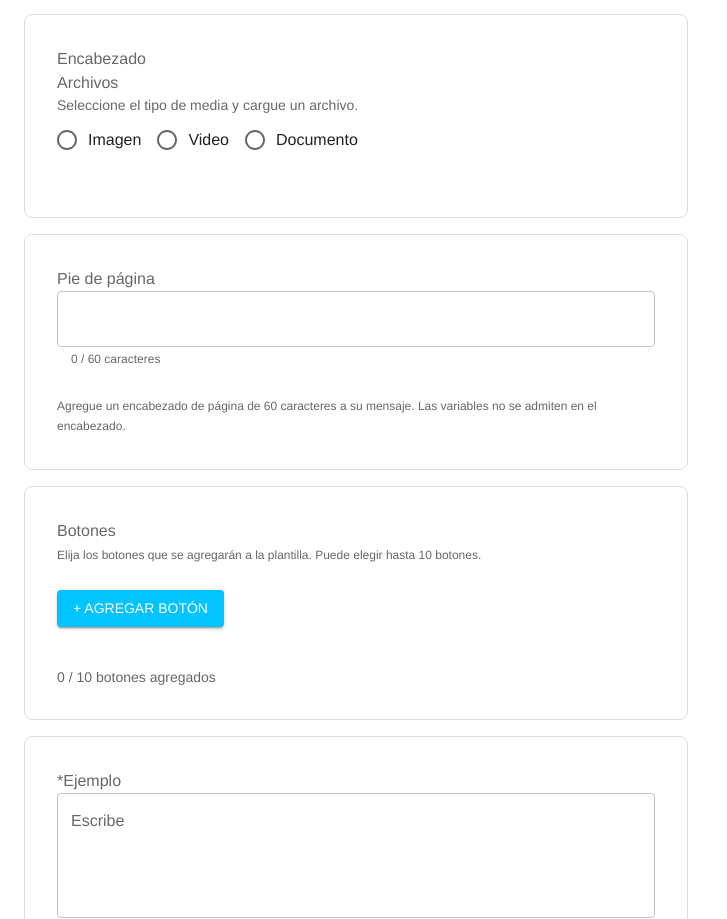
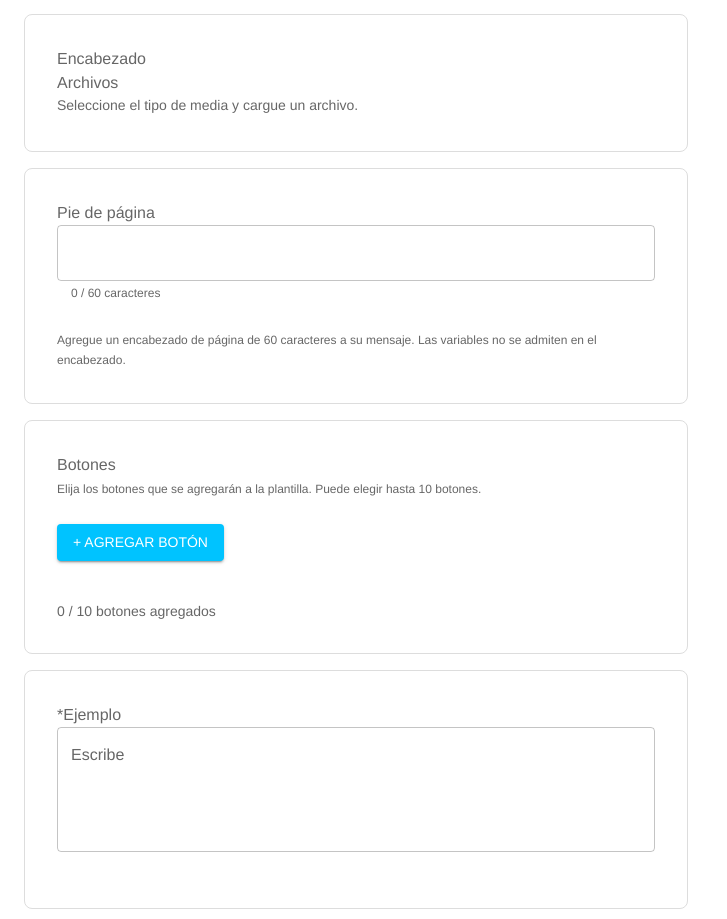
Before and after one commit to CONSYSTEC-GT/plantgup, a React (Vite) app: page /modify-template in a window 1280 px wide. Shown: the part 1655-2574 px from the top of the page, without its empty margins (0-727 px from the left). Built offline with nearby package versions, Linux system fonts and the light colour scheme; sample sign-in values are in the browser's storage.

Commit message:
modificacion en tipo de plantilla

```diff
--- a/src/components/FileUploadComponent.jsx
+++ b/src/components/FileUploadComponent.jsx
@@ -191,17 +191,7 @@ const FileUploadComponent = ({ templateType = 'media', onUploadSuccess, onImageP
           <Typography variant="body2" color="text.secondary" gutterBottom>
             Seleccione el tipo de media y cargue un archivo.
           </Typography>
-          <FormControl fullWidth sx={{ mb: 3 }}>
-            <RadioGroup
-              row
-              value={mediaType}
-              onChange={handleMediaTypeChange}
-            >
-              <FormControlLabel value="image" control={<Radio />} label="Imagen" />
-              <FormControlLabel value="video" control={<Radio />} label="Video" />
-              <FormControlLabel value="document" control={<Radio />} label="Documento" />
-            </RadioGroup>
-          </FormControl>
+
 
           {mediaType && (
             <Box sx={{ mt: 2 }}>
--- a/src/components/TemplateForm.jsx
+++ b/src/components/TemplateForm.jsx
@@ -625,9 +625,9 @@ const TemplateForm = () => {
 
           <FormControl fullWidth>
             <Select labelId="template-type-label" id="template-type" value={templateType} onChange={handleTemplateTypeChange} label="Select" ref={templateTypeRef}>
-              <MenuItem value="text">TEXT</MenuItem>
-              <MenuItem value="image">IMAGE</MenuItem>
-              <MenuItem value="document">DOCUMENT</MenuItem>
+              <MenuItem value="text">TEXTO</MenuItem>
+              <MenuItem value="image">IMAGEN</MenuItem>
+              <MenuItem value="document">DOCUMENTO</MenuItem>
             </Select>
             <FormHelperText>
               Escoge el tipo de plantilla que se va a crear
```
